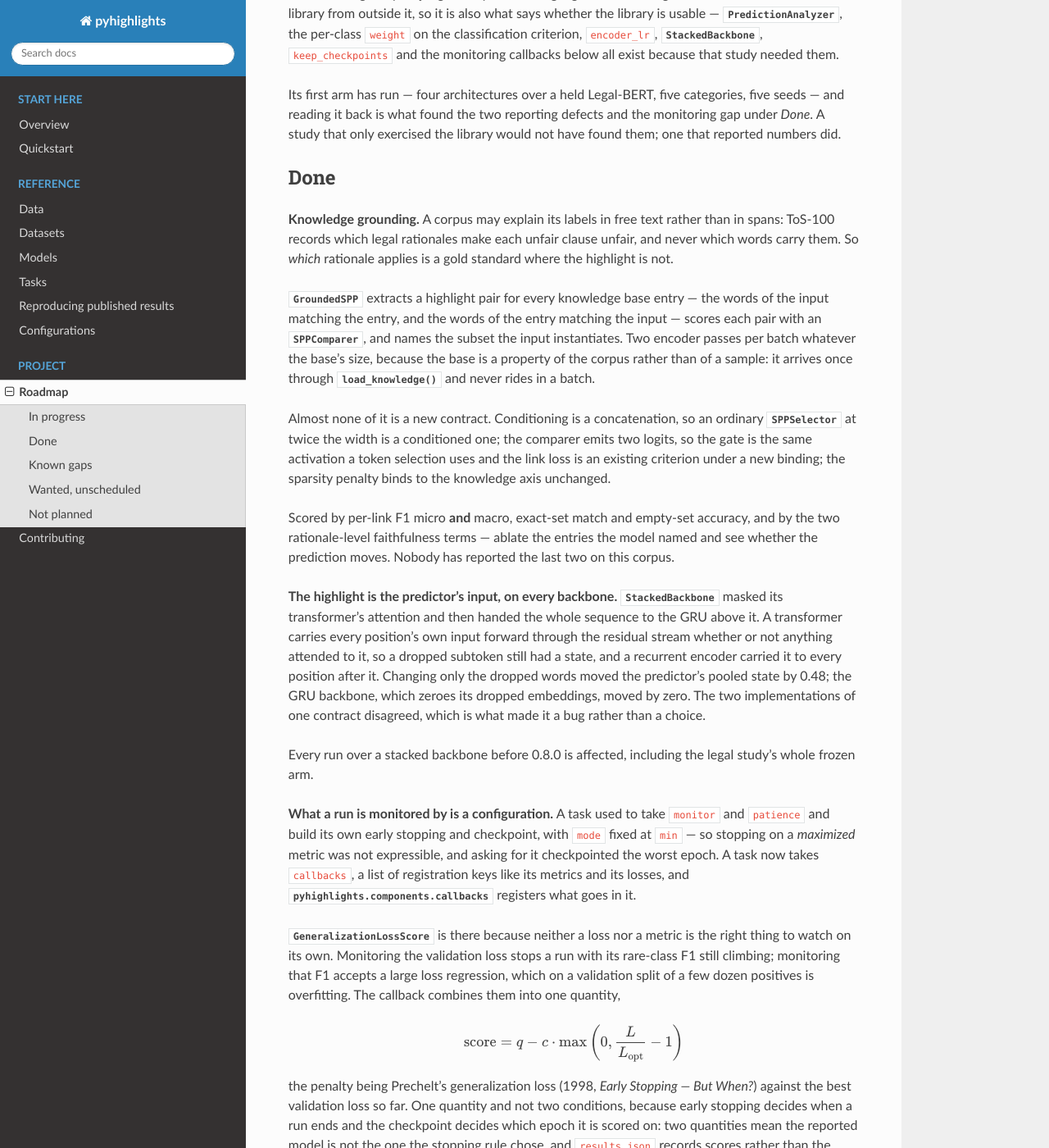
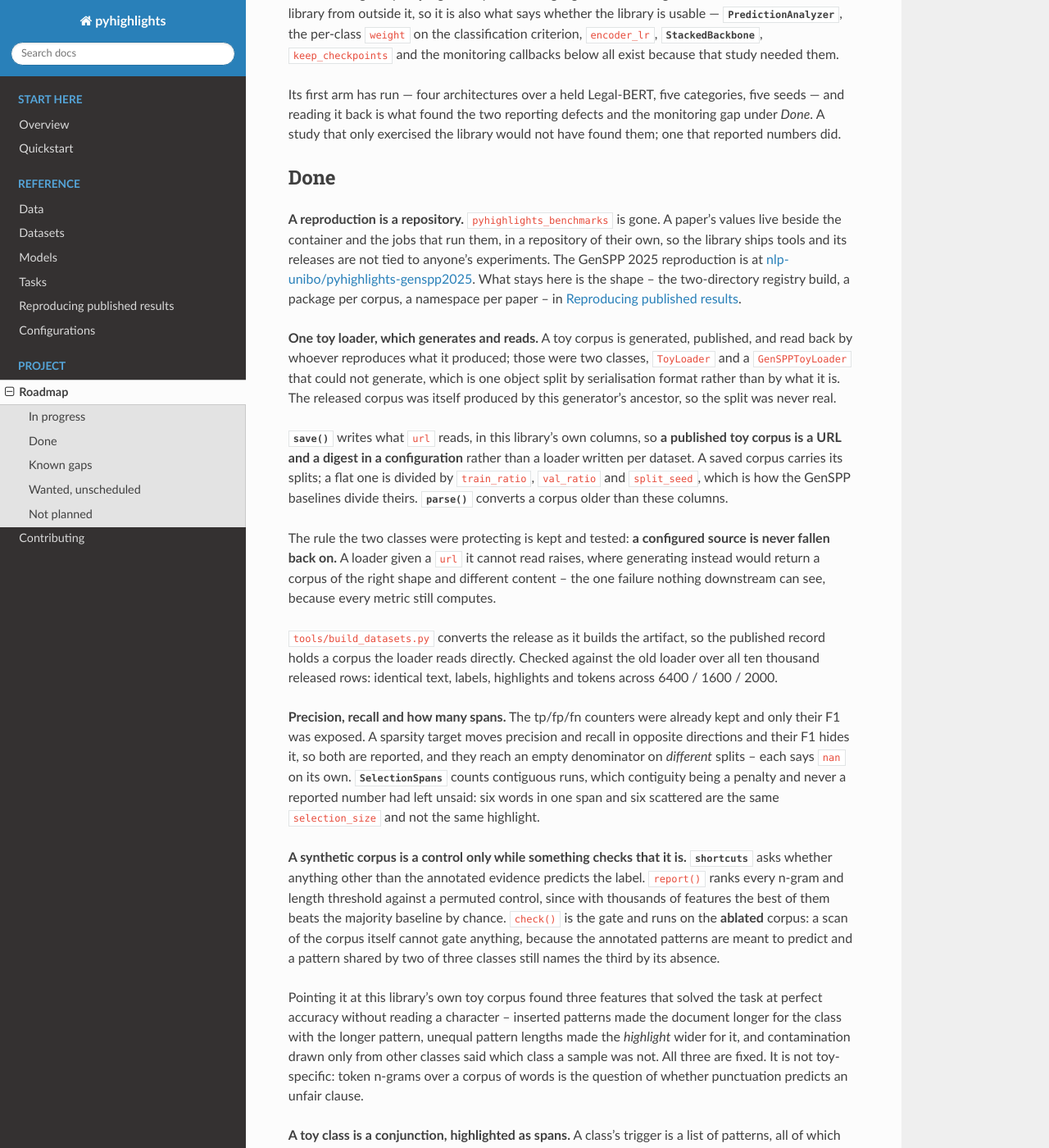
Before and after one commit to nlp-unibo/pyhighlights, a Sphinx documentation site: the page built from docsrc/source/roadmap.rst, in a window 1280 px wide and 1400 px high, scrolled down 331 px. Shown: the whole window at 82% size. Built offline with Sphinx 7.4.7 and the Read the Docs theme 3.1.0, drawn with Linux system fonts in a browser that asks for light colours; some of the changed text lies outside the part shown.

Commit message:
chore: release 0.11.0 (#107)
0.10.0 was bumped by #105 and never tagged, so this carries both it and
#106 and PyPI goes 0.9.0 to 0.11.0.

**Breaking.** `pyhighlights_benchmarks` is removed: a paper's values live in a
repository of their own, beside the container and the jobs that run them.
`GenSPPToyLoader` is removed too, folded into `ToyLoader`, which now generates
*and* reads -- `save()` writes what `url` reads, so a published toy corpus is
a URL and a digest in a configuration rather than a loader written per
dataset. `parse()` converts a corpus older than these columns.

A configured source is never fallen back on: a loader given a `url` it cannot
read raises rather than generating, because a corpus of the right shape and
different content is the one failure nothing downstream can see.

**The toy corpus was not a control.** `components/shortcuts.py` asks whether
anything other than the annotated evidence predicts the label, gating on the
*ablated* corpus. It found three features that solved the toy task at perfect
accuracy without reading a character, all now fixed. Pointed at the released
GenSPP corpus, it passes.

Also: a toy class is a conjunction highlighted as disjoint spans, with
contamination; highlight precision, recall and `SelectionSpans` are reported;
and the artifact builder converts the release so the published record holds a
corpus `ToyLoader` reads directly -- verified identical to the old loader over
all ten thousand rows.

Co-authored-by: Claude Opus 5 (1M context) <noreply@anthropic.com>

```diff
--- a/docsrc/source/roadmap.rst
+++ b/docsrc/source/roadmap.rst
@@ -24,6 +24,74 @@ library would not have found them; one that reported numbers did.
 
 Done
 ----
+
+**A reproduction is a repository.** ``pyhighlights_benchmarks`` is gone. A
+paper's values live beside the container and the jobs that run them, in a
+repository of their own, so the library ships tools and its releases are not
+tied to anyone's experiments. The GenSPP 2025 reproduction is at
+`nlp-unibo/pyhighlights-genspp2025
+<https://github.com/nlp-unibo/pyhighlights-genspp2025>`_. What stays here is
+the shape -- the two-directory registry build, a package per corpus, a
+namespace per paper -- in :doc:`benchmarks`.
+
+**One toy loader, which generates and reads.** A toy corpus is generated,
+published, and read back by whoever reproduces what it produced; those were
+two classes, ``ToyLoader`` and a ``GenSPPToyLoader`` that could not generate,
+which is one object split by serialisation format rather than by what it is.
+The released corpus was itself produced by this generator's ancestor, so the
+split was never real.
+
+:meth:`~pyhighlights.components.loaders.ToyLoader.save` writes what ``url``
+reads, in this library's own columns, so **a published toy corpus is a URL and
+a digest in a configuration** rather than a loader written per dataset. A saved
+corpus carries its splits; a flat one is divided by ``train_ratio``,
+``val_ratio`` and ``split_seed``, which is how the GenSPP baselines divide
+theirs. :meth:`~pyhighlights.components.loaders.ToyLoader.parse` converts a
+corpus older than these columns.
+
+The rule the two classes were protecting is kept and tested: **a configured
+source is never fallen back on.** A loader given a ``url`` it cannot read
+raises, where generating instead would return a corpus of the right shape and
+different content -- the one failure nothing downstream can see, because every
+metric still computes.
+
+``tools/build_datasets.py`` converts the release as it builds the artifact, so
+the published record holds a corpus the loader reads directly. Checked against
+the old loader over all ten thousand released rows: identical text, labels,
+highlights and tokens across 6400 / 1600 / 2000.
+
+**Precision, recall and how many spans.** The tp/fp/fn counters were already
+kept and only their F1 was exposed. A sparsity target moves precision and
+recall in opposite directions and their F1 hides it, so both are reported, and
+they reach an empty denominator on *different* splits -- each says ``nan`` on
+its own. :class:`~pyhighlights.utility.metrics.SelectionSpans` counts
+contiguous runs, which contiguity being a penalty and never a reported number
+had left unsaid: six words in one span and six scattered are the same
+``selection_size`` and not the same highlight.
+
+**A synthetic corpus is a control only while something checks that it is.**
+:mod:`~pyhighlights.components.shortcuts` asks whether anything other than the
+annotated evidence predicts the label. ``report()`` ranks every n-gram and
+length threshold against a permuted control, since with thousands of features
+the best of them beats the majority baseline by chance. ``check()`` is the
+gate and runs on the **ablated** corpus: a scan of the corpus itself cannot
+gate anything, because the annotated patterns are meant to predict and a
+pattern shared by two of three classes still names the third by its absence.
+
+Pointing it at this library's own toy corpus found three features that solved
+the task at perfect accuracy without reading a character -- inserted patterns
+made the document longer for the class with the longer pattern, unequal
+pattern lengths made the *highlight* wider for it, and contamination drawn
+only from other classes said which class a sample was not. All three are
+fixed. It is not toy-specific: token n-grams over a corpus of words is the
+question of whether punctuation predicts an unfair clause.
+
+**A toy class is a conjunction, highlighted as spans.** A class's trigger is a
+list of patterns, all of which must appear, and a pattern may belong to more
+than one class -- so the gold highlight is disjoint spans rather than one run,
+and no single pattern is sufficient. ``contaminations`` scatters proper chunks
+of the patterns through the filler, without which a fragment classifies as
+well as the pattern it came from.
 
 **Knowledge grounding.** A corpus may explain its labels in free text rather
 than in spans: ToS-100 records which legal rationales make each unfair clause
```
